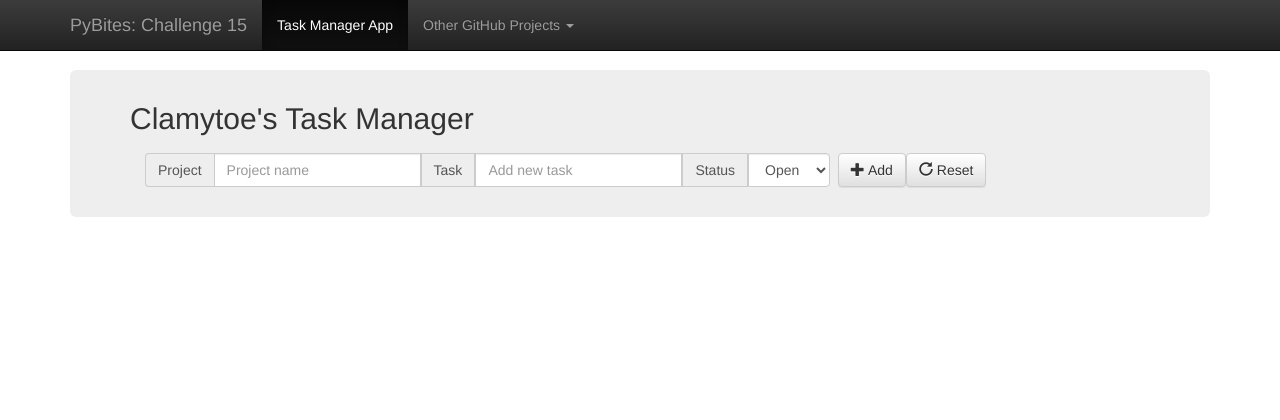
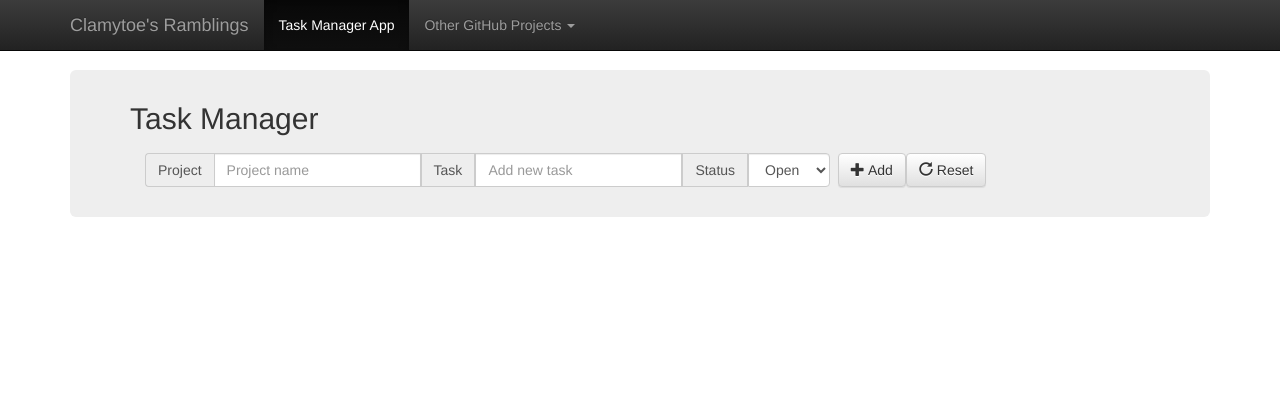
Before and after one commit to clamytoe/Task-Manager, a Flask app: page / in a window 1280 px wide. Shown: the top 420 px of the page. Run offline with Flask 3, Linux system fonts and the light colour scheme; some libraries are stand-ins or nearby versions.

Commit message:
Updated template to remove reference to Pybites

```diff
--- a/task_manager/templates/index.html
+++ b/task_manager/templates/index.html
@@ -7,7 +7,7 @@
   <meta name="viewport" content="width=device-width, initial-scale=1">
   <!-- The above 3 meta tags *must* come first in the head; any other head content must come *after* these tags -->
   <meta name="description"
-    content="PyBites challenge 15, creating a Flask web app that allows you to enter data via a web form. Data is displayed and is persistent with a sqllite3 database using SQLAlchemy.">
+    content="Clamytoe's Task Manager - A simple task manager app created with Flask and SQLAlchemy.">
   <meta name="author" content="Martin Uribe">
   <link rel="icon" href="{{ url_for('static', filename='favicon.ico') }}" type="image/x-icon">
 
@@ -44,7 +44,7 @@
           <span class="icon-bar"></span>
           <span class="icon-bar"></span>
         </button>
-        <a class="navbar-brand" href="http://pybit.es/codechallenge15.html">PyBites: Challenge 15</a>
+        <a class="navbar-brand" href="https://clamytoe.github.io/">Clamytoe's Ramblings</a>
       </div>
       <div id="navbar" class="navbar-collapse collapse">
         <ul class="nav navbar-nav">
@@ -56,7 +56,9 @@
               <li><a href="https://github.com/clamytoe/toepack">Toepack</a></li>
               <li><a href="https://github.com/clamytoe/Github-Profiler">Github Profiler</a></li>
               <li><a href="https://github.com/clamytoe/game_time_limiter">Game Time Limiter</a></li>
-              <li><a href="https://github.com/clamytoe/alohamora">Alohamora</a></li>
+              <li><a href="https://github.com/clamytoe/roguelike">Roguelike</a></li>
+              <li><a href="https://github.com/clamytoe/mc_enchant">MC Enchant</a></li>
+              <li><a href="https://github.com/clamytoe/seeddots">SeedDots</a></li>
               <li role="separator" class="divider"></li>
               <li class="dropdown-header">GitHub Gists</li>
               <li><a href="https://gist.github.com/clamytoe/36fa8a8b69966bd1f57fa272461abd45">urldecode.py</a>
@@ -75,7 +77,7 @@
 
     <!-- Page contents -->
     <div class="jumbotron">
-      <h2>Clamytoe's Task Manager</h2>
+      <h2>Task Manager</h2>
 
       <!-- Task input form -->
       <form class="navbar-form navbar-left" role="search" action="/add" method="POST">
```
